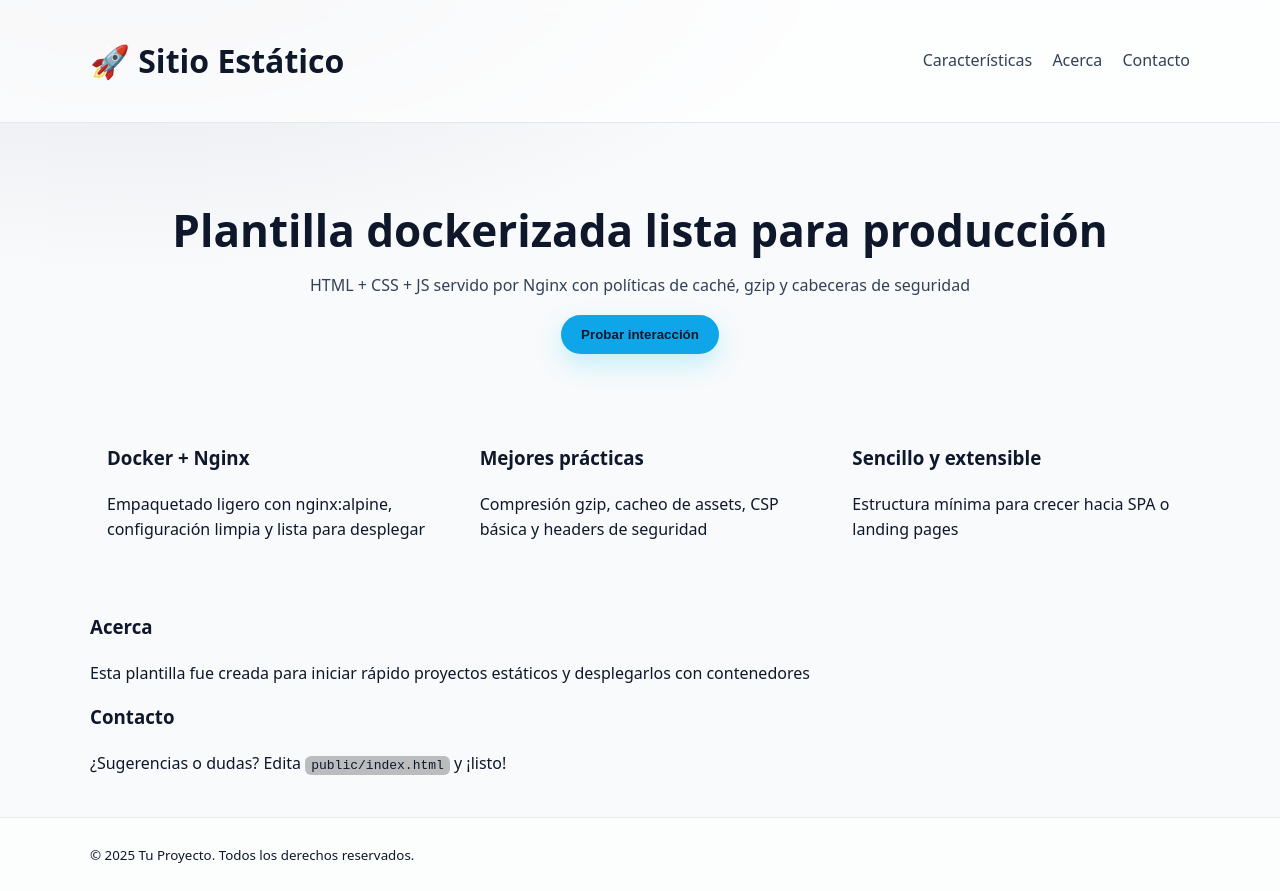
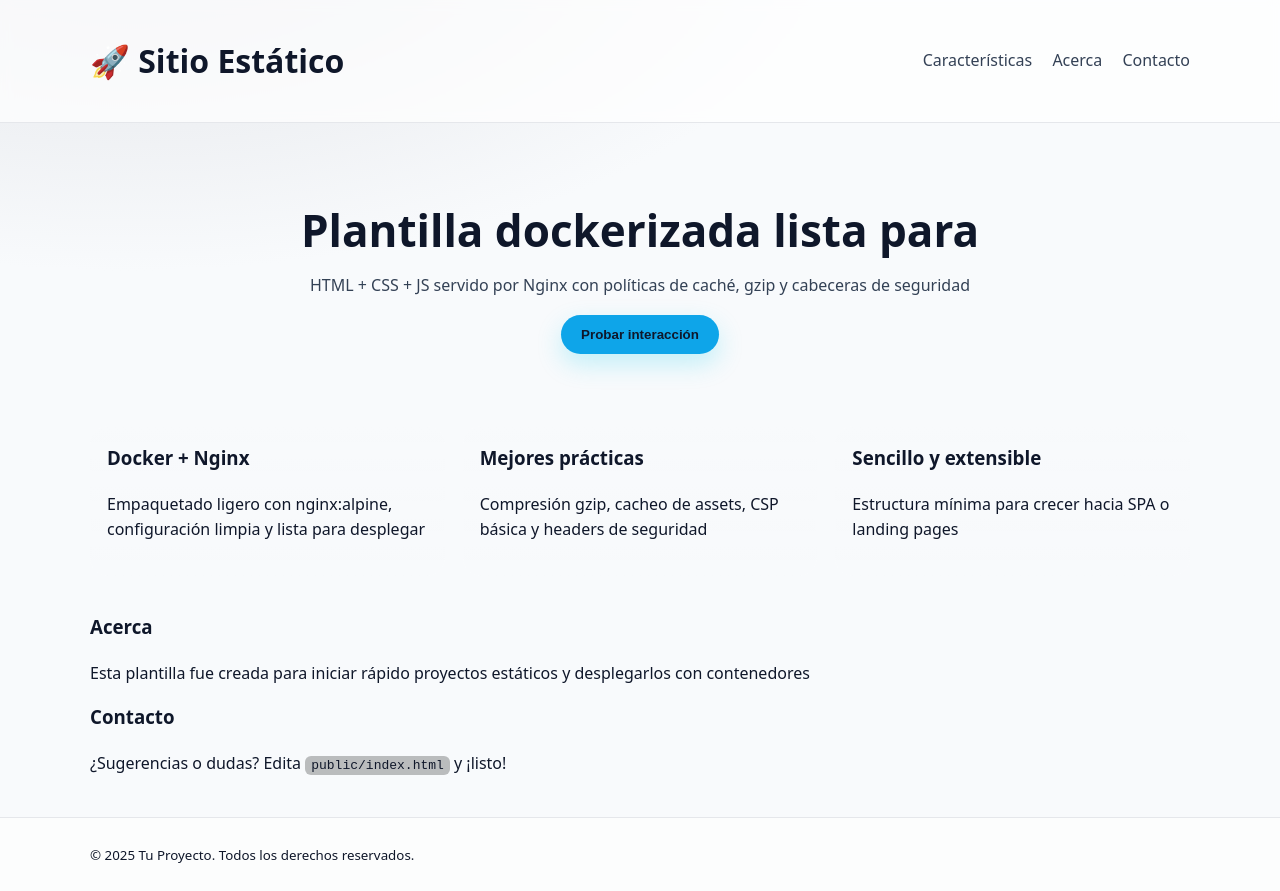
Before and after one commit to SRicardo05/Plantilla_Static, a plain HTML site: page public/index.html in a window 1280 px wide. Drawn offline with Linux system fonts and the light colour scheme.

Commit message:
Prueba_rebuild

```diff
--- a/public/index.html
+++ b/public/index.html
@@ -1,5 +1,6 @@
 <!doctype html>
 <html lang="es">
+
 <head>
   <meta charset="utf-8">
   <meta name="viewport" content="width=device-width, initial-scale=1">
@@ -8,6 +9,7 @@
   <link rel="stylesheet" href="styles.css">
   <script defer src="app.js"></script>
 </head>
+
 <body>
   <header class="site-header">
     <div class="container">
@@ -22,7 +24,7 @@
 
   <main>
     <section class="hero container">
-      <h2>Plantilla dockerizada lista para producción</h2>
+      <h2>Plantilla dockerizada lista para</h2>
       <p>HTML + CSS + JS servido por Nginx con políticas de caché, gzip y cabeceras de seguridad</p>
       <button id="cta">Probar interacción</button>
     </section>
@@ -59,4 +61,5 @@
     </div>
   </footer>
 </body>
+
 </html>
```
